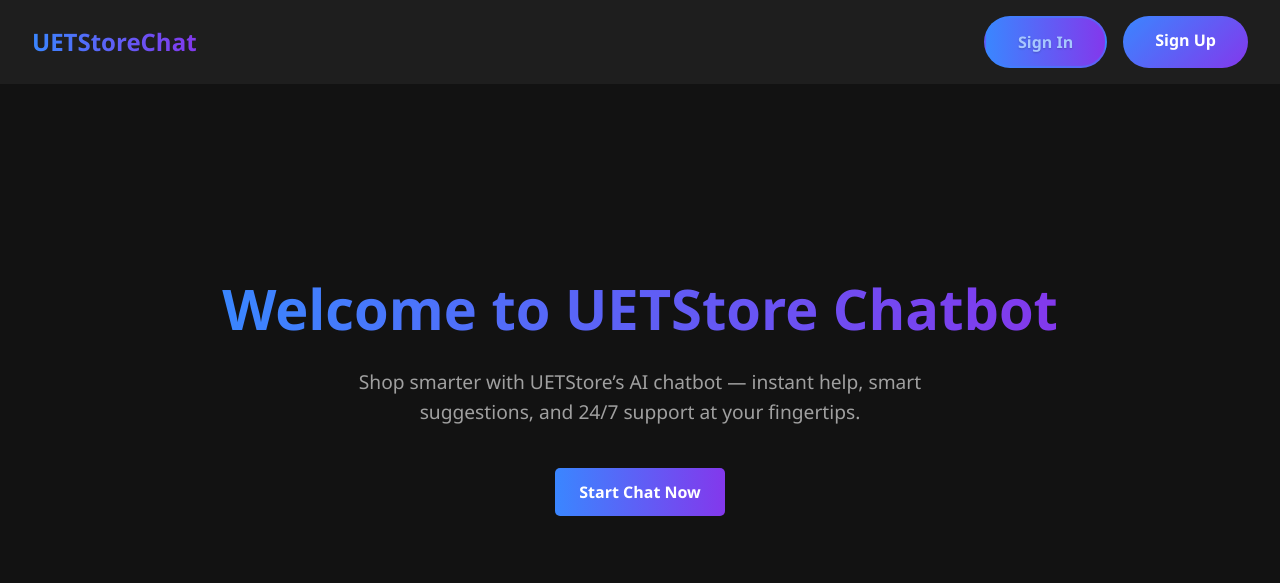
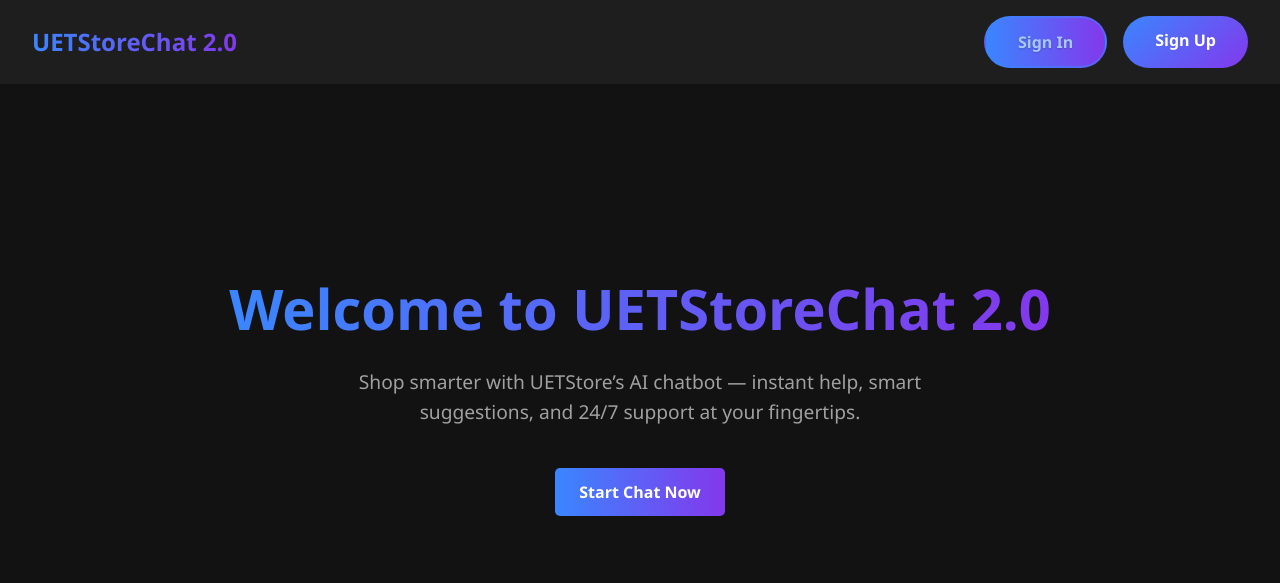
Before and after one commit to phamngocdo/Simple-chatbot-for-Ecomerce-Website, a FastAPI app: page / in a window 1280 px wide. Shown: the top 583 px of the page. Run offline with FastAPI, Linux system fonts and the light colour scheme; parts of the project's set-up code (start-up, migrations or seed data) failed here and were passed over.

Commit message:
Update readme, dockercompose, logo in html files

```diff
--- a/src/templates/chat.html
+++ b/src/templates/chat.html
@@ -15,7 +15,7 @@
   <header class="main-header">
     <div class="header-container">
       <a href="/" class="logo">
-        <span class="logo-gradient">UET</span>StoreChat
+        <span class="logo-gradient">UETStoreChat 2.0</span>
       </a>
 
       {% if user %}
--- a/src/templates/home.html
+++ b/src/templates/home.html
@@ -16,7 +16,7 @@
   <header class="main-header">
     <div class="header-container">
       <a href="/" class="logo">
-        <span class="logo-gradient">UET</span>StoreChat
+        <span class="logo-gradient">UETStoreChat 2.0</span>
       </a>
 
       {% if user %}
@@ -46,7 +46,7 @@
 
   <main>
     <section class="hero">
-      <h1>Welcome to UETStore Chatbot</h1>
+      <h1>Welcome to UETStoreChat 2.0</h1>
       <p>Shop smarter with UETStore’s AI chatbot — instant help, smart suggestions, and 24/7 support at your fingertips.
       </p>
       {% if user %}
--- a/src/templates/login.html
+++ b/src/templates/login.html
@@ -14,7 +14,7 @@
 <body>
   <header>
     <div class="header-container">
-      <a href="/" class="logo">UETStoreChat</a>
+      <a href="/" class="logo">UETStoreChat 2.0</a>
       <div class="auth-buttons">
         <a href="/auth/login" class="btn signin-btn">Sign In</a>
         <a href="/auth/register" class="btn signup-btn">Sign Up</a>
--- a/src/templates/register.html
+++ b/src/templates/register.html
@@ -14,7 +14,7 @@
 <body>
   <header>
     <div class="header-container">
-      <a href="/" class="logo">UETStoreChat</a>
+      <a href="/" class="logo">UETStoreChat 2.0</a>
       <div class="auth-buttons">
         <a href="/auth/login" class="btn signin-btn">Sign In</a>
         <a href="/auth/register" class="btn signup-btn">Sign Up</a>
```
Also changed, not shown: docker-compose.yaml (+2 -8 lines), README.md, images/example1.png (added), images/example2.png (added), images/home.png (added), images/login.png (added), images/register.png (added), 1 other file.
